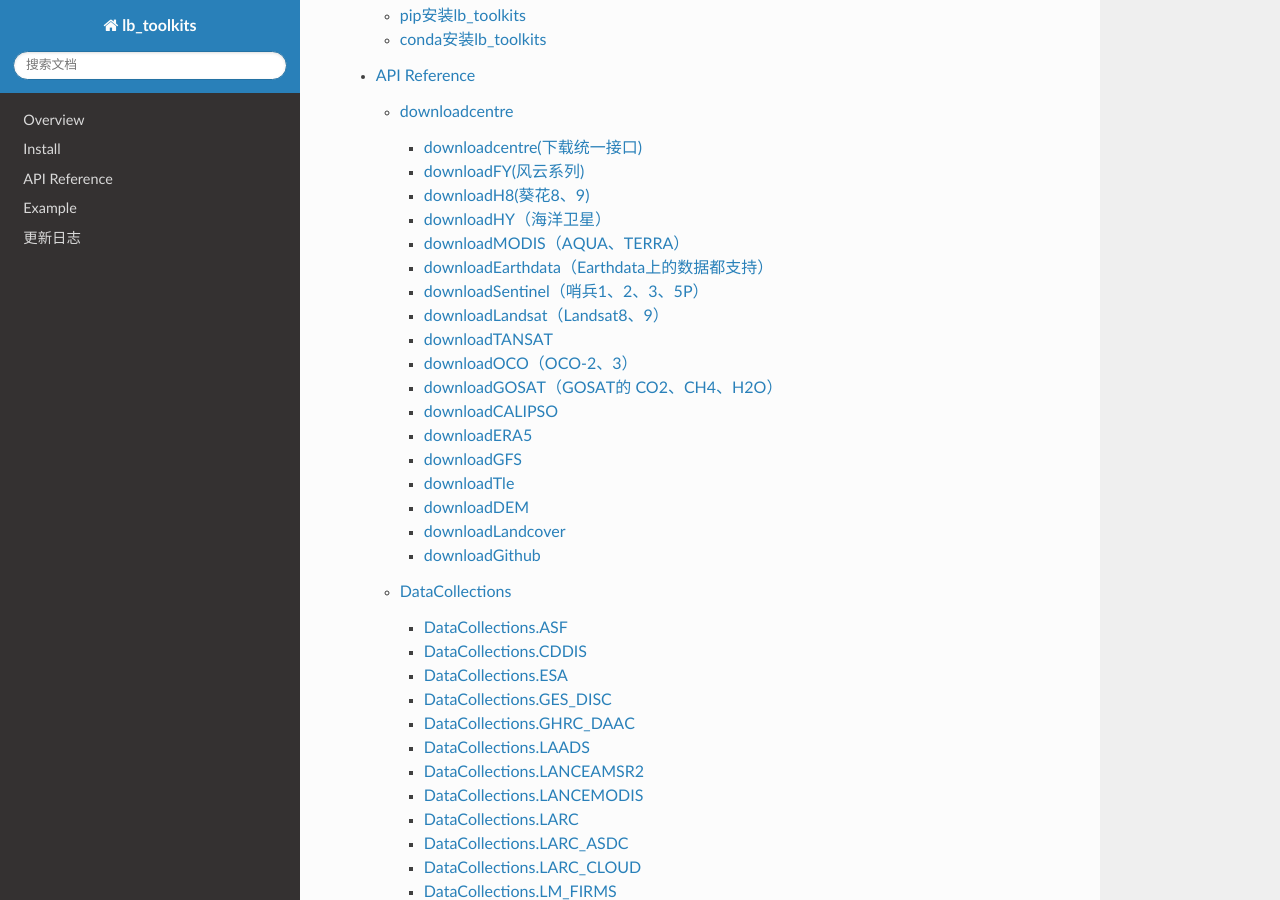
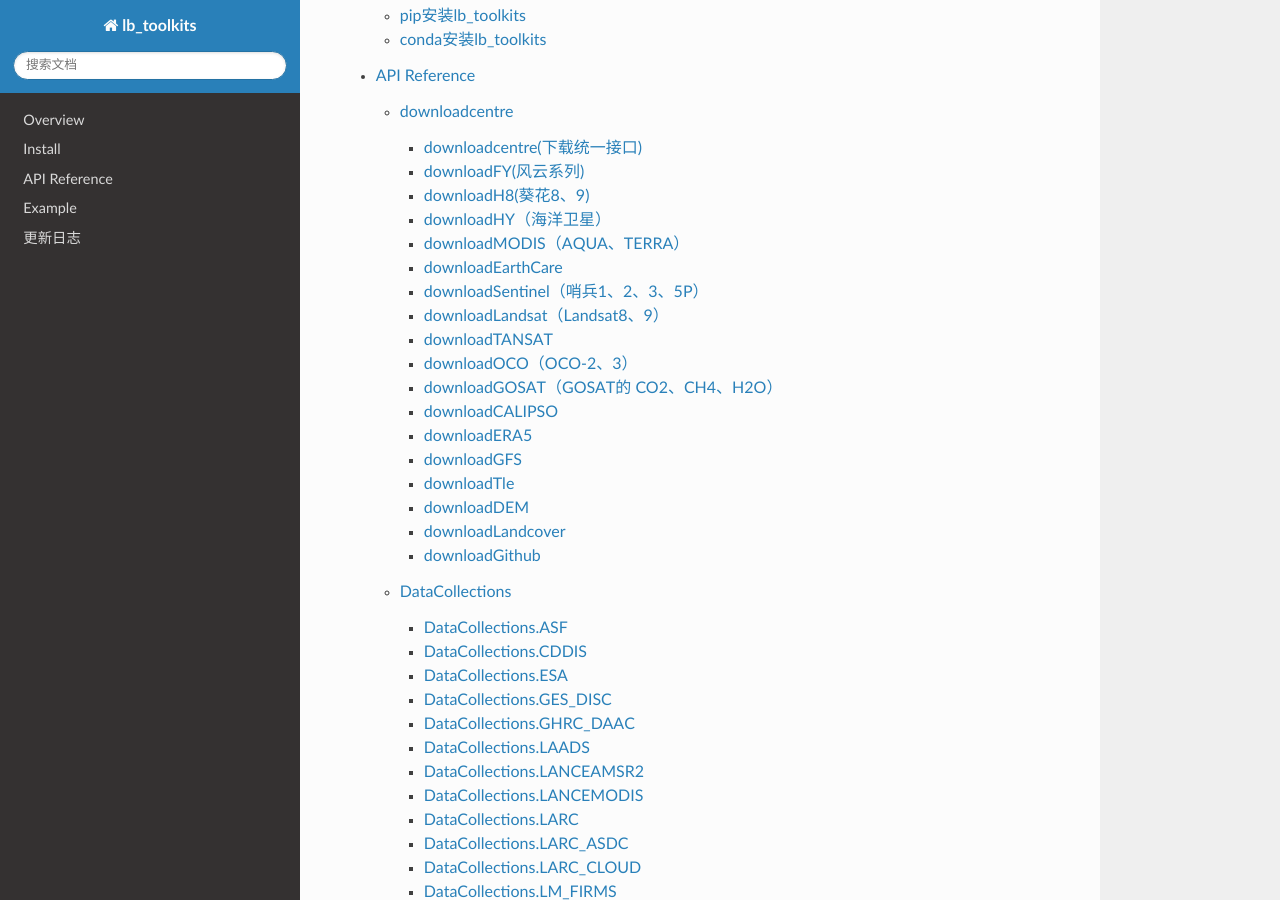
Before and after one commit to libin033/lb_toolkits, a Sphinx documentation site: the page built from doc/source/index.rst, in a window 1280 px wide and 900 px high, scrolled down 975 px. Built offline with Sphinx 7.4.7 and the Read the Docs theme 3.1.0, drawn with Linux system fonts in a browser that asks for light colours.

Commit message:
解决了已知的问题

```diff
--- a/doc/source/api/downloadcentre.rst
+++ b/doc/source/api/downloadcentre.rst
@@ -53,10 +53,10 @@
     :show-inheritance:
 
 
-downloadEarthdata（Earthdata上的数据都支持）
+downloadEarthCare
 -----------------------------------------
 
-.. automodule:: lb_toolkits.download.downloadEarthdata
+.. automodule:: lb_toolkits.download.downloadEarthCare
     :members:
     :undoc-members:
     :show-inheritance:
```
Also changed, not shown: 1 other file.
